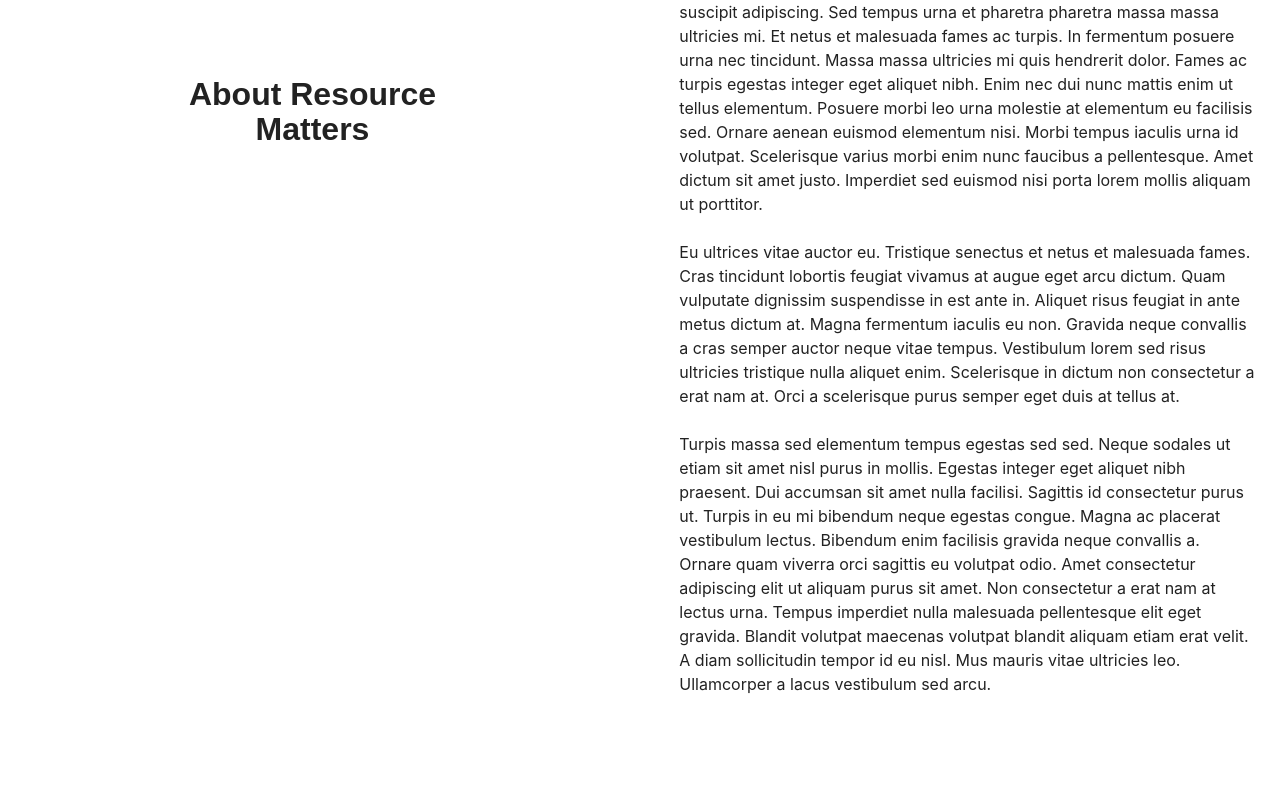
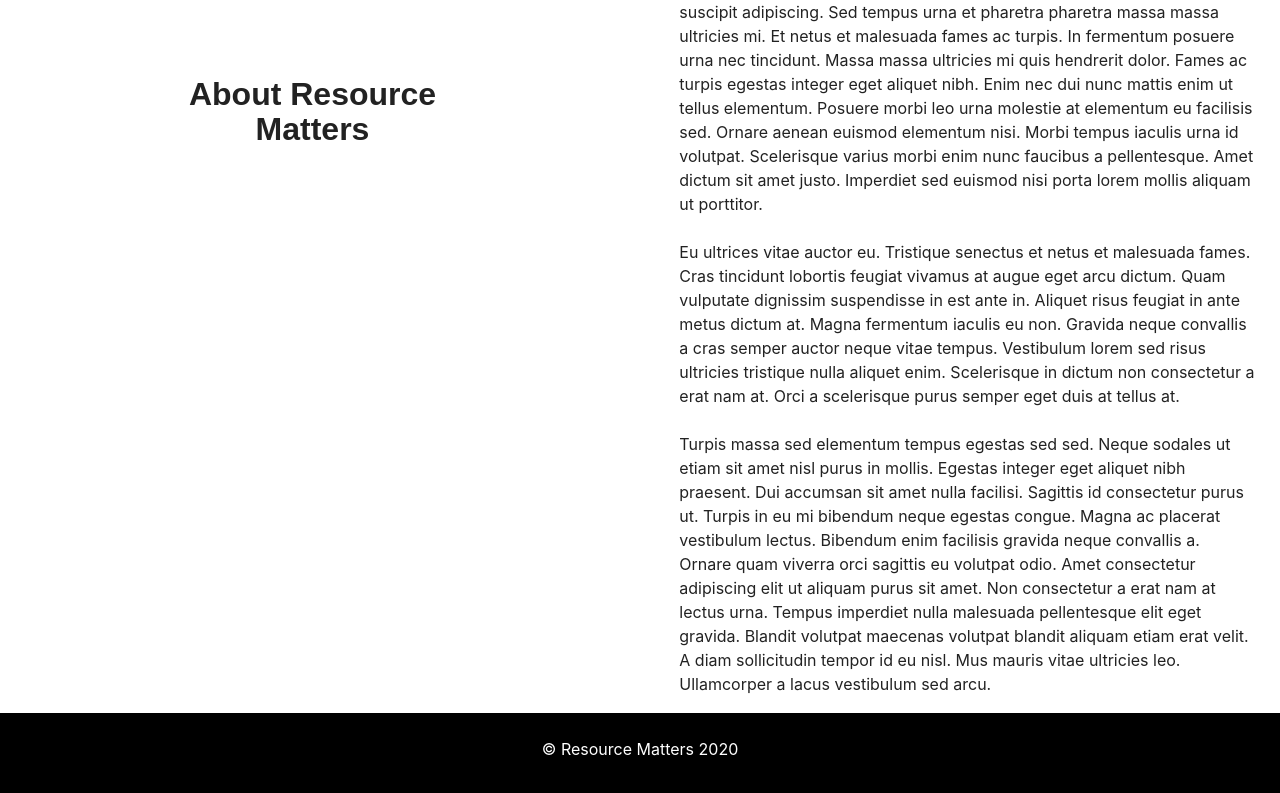
Before and after one commit to tsellers1990/Resource-Matters, a React (Create React App) app in the folder client/: page / in a window 1280 px wide. Shown: the part 810-1603 px from the top of the page. Before the commit the page ends 1561 px from the top, so only its background shows below. Built offline with nearby package versions, Linux system fonts and the light colour scheme; a web font is replaced by a local one.

Commit message:
working on passing email state to patron info

```diff
--- a/client/src/App.js
+++ b/client/src/App.js
@@ -10,7 +10,7 @@ function App() {
       <Route exact path= "/">
         <Main />
       </Route>
-      <Route path= "/patronInfo/:email">
+      <Route path= "/patronInfo/signup">
         <PatronInfo />
       </Route>
     </Router>
--- /dev/null
+++ b/client/src/components/Footer.js
@@ -0,0 +1,11 @@
+import React from 'react';
+
+const Footer = ()=>{
+  return(
+    <div className= "footer">
+      <p>© Resource Matters 2020</p>
+    </div>
+  )
+}
+
+export default Footer;
--- a/client/src/components/Main.js
+++ b/client/src/components/Main.js
@@ -4,6 +4,7 @@ import Navbar from "./Navbar/Navbar";
 import Hero from './Hero';
 import WelcomeEmail from './WelcomeEmail';
 import About from './About';
+import Footer from './Footer';
 
 const Main = ()=>{
   return (
@@ -12,6 +13,7 @@ const Main = ()=>{
       <Hero />
       <WelcomeEmail />
       <About />
+      <Footer />
     </div>
   );
 }
--- a/client/src/components/WelcomeEmail.js
+++ b/client/src/components/WelcomeEmail.js
@@ -4,7 +4,7 @@ import axios from 'axios';
 
 const WelcomeEmail = ()=>{
 
-  const [email, setEmail] = useState({})
+  const [email, setEmail] = useState('')
 
   const handleInputChange = (e)=>{
     setEmail(e.target.value)
@@ -21,7 +21,10 @@ const WelcomeEmail = ()=>{
         <h2 id= "welcome">Welcome</h2>
         <p>Please enter your email to sign up</p>
         <input id= "enter-email" placeholder= "Email Address" value= {email.email} onChange= {handleInputChange}></input>
-        <Link to= {`/patronInfo/${email}`} email= {email}>
+        <Link to= {{
+          pathname: `/patronInfo/signup`,
+          email: email
+        }}>
           <button>Submit</button>
         </Link>
       </div>
--- a/client/src/components/patronInfo/PatronInfo.js
+++ b/client/src/components/patronInfo/PatronInfo.js
@@ -2,8 +2,14 @@ import React, { useState } from 'react';
 import { Link } from 'react-router-dom';
 import axios from 'axios';
 
-const PatronInfo = ()=>{
-  const [contactInfo, setContactInfo] = useState({})
+const PatronInfo = ({ email })=>{
+  const [contactInfo, setContactInfo] = useState({
+    email: email,
+    firstName: "",
+    lastName: "",
+    phoneNumber: "",
+    address: ""
+  })
 
   const handleInputChange = (e) => {
     let nam = e.target.name
--- a/client/src/style.scss
+++ b/client/src/style.scss
@@ -46,3 +46,11 @@
 .about-paragraph{
   padding: 3%;
 }
+
+.footer{
+  height: 10vh;
+  background: black;
+  color: white;
+  text-align: center;
+  padding-top: 3vh;
+}
```
